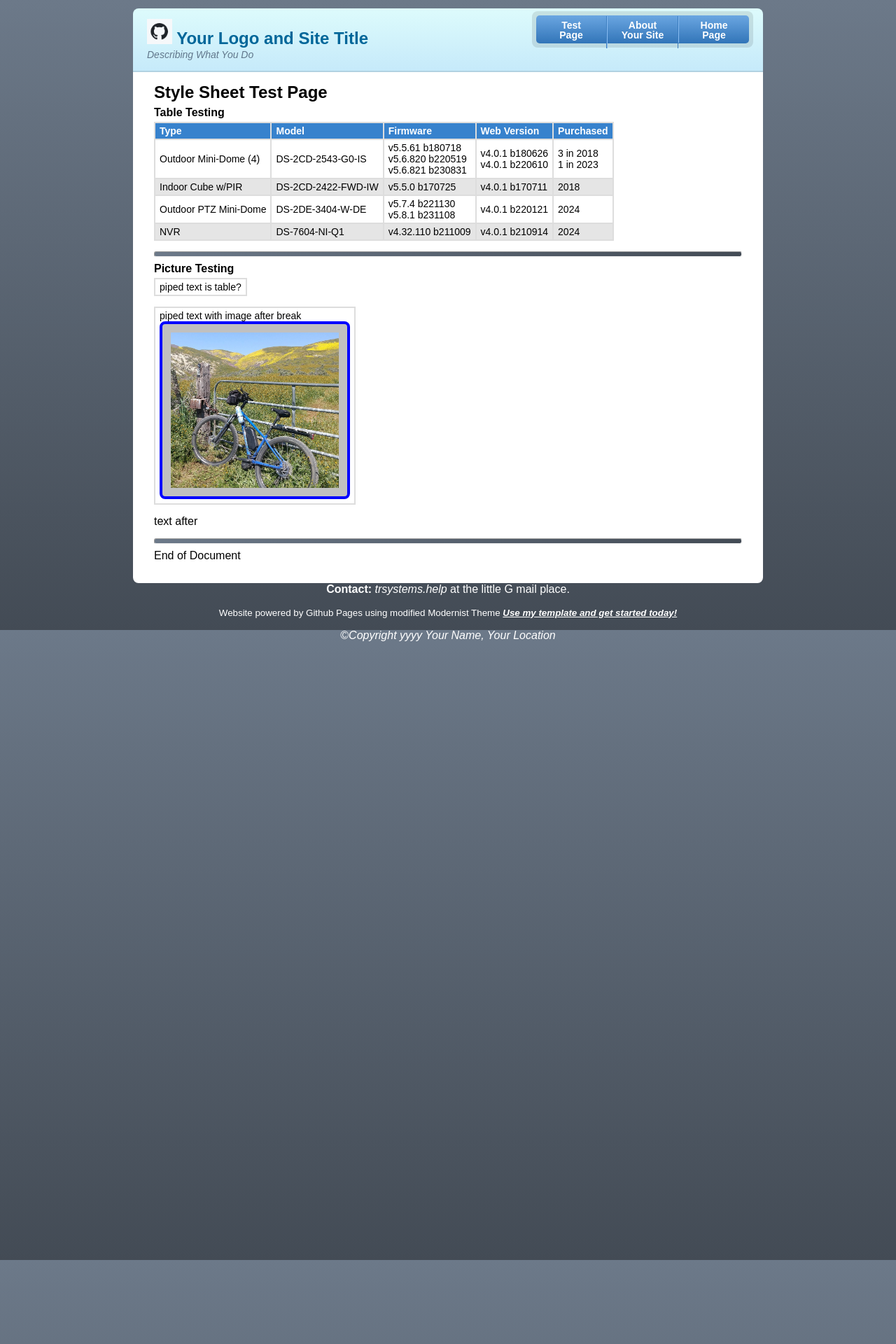
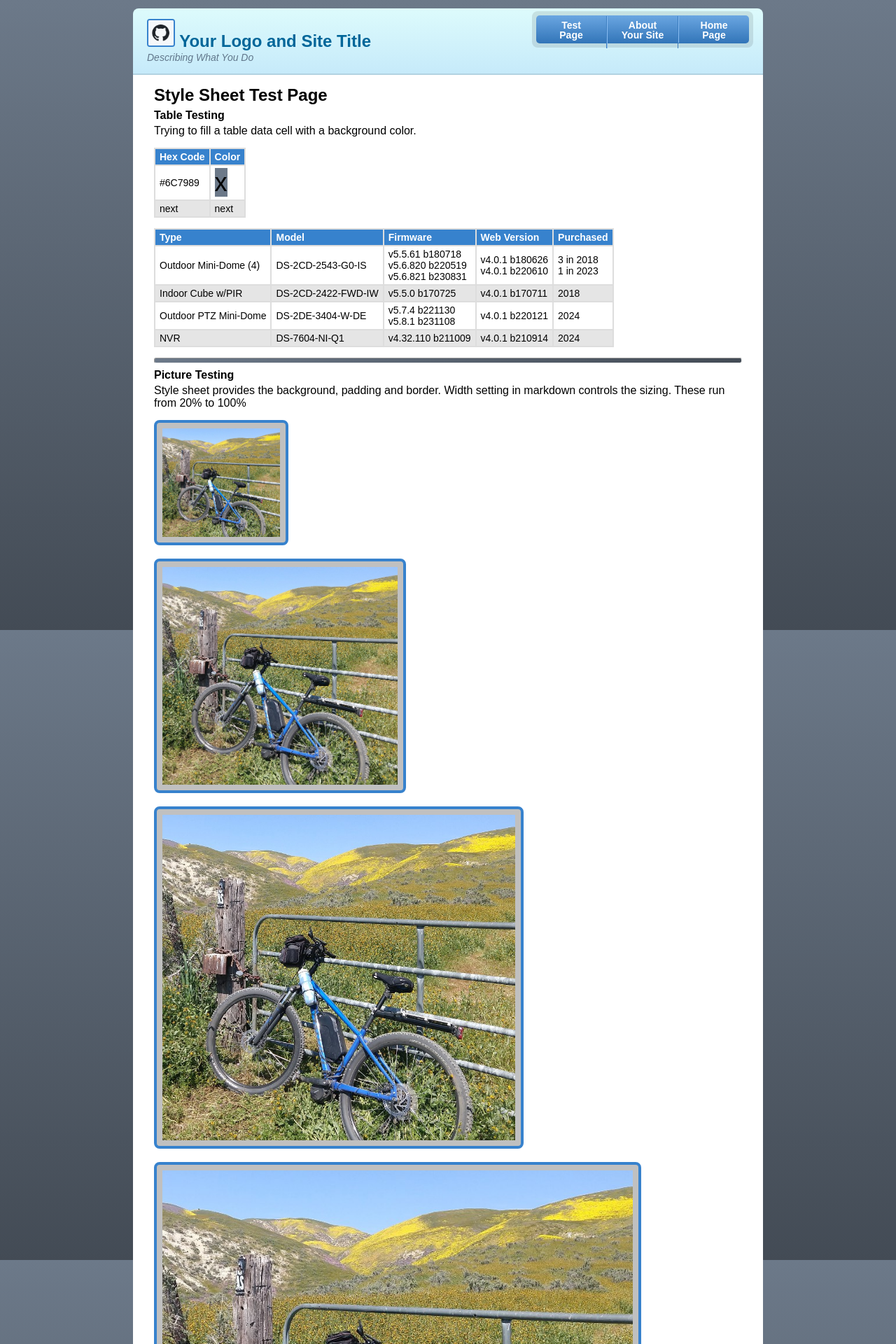
Before and after one commit to TR-Systems/modernist, a Jekyll site: the page built from test.md, in a window 1280 px wide. Shown: the top 1920 px of the page at 70% size. Built offline with Jekyll 4.4.1, drawn with Linux system fonts in a browser that asks for light colours; our own code applies the rules of GitHub Pages for plain Markdown files; some of the changed text lies outside the part shown.

Commit message:
Style updates for pics

```diff
--- a/_sass/tr-systems-modernist.scss
+++ b/_sass/tr-systems-modernist.scss
@@ -40,6 +40,14 @@ header {
   position:relative;
   padding:15px 20px;
   border-bottom:2px solid #B2D2E1;
+
+  img {
+    border: 2px solid #3782CD;
+    border-radius: 4px;
+    background: none;
+    padding:0;
+    max-width:48px;
+  }
 
   h1 {
     margin:0;
@@ -222,7 +230,12 @@ blockquote {
   p {margin-bottom: 0}
 }
 
+/* 4px matching blue border with 8px of silver padding */
 img {
+  padding: 8px;
+  border: 4px solid #3782CD;
+  border-radius: 8px;
+  background:silver;
   max-width:100%;
 }
 
--- a/test.md
+++ b/test.md
@@ -1,6 +1,12 @@
 ## Style Sheet Test Page
 
 #### Table Testing
+Trying to fill a table data cell with a background color.
+
+| Hex Code | Color |
+| -------- | ----- |
+| #6C7989 | <span style="font-size:36px;height:36px;width:36px;background:#6C7989;"> x </span> |
+| next | next |
 
 | Type | Model | Firmware | Web Version | Purchased |
 | ---- | ----- | -------- | ----------- | --------- |
@@ -12,12 +18,26 @@
 ---
 
 #### Picture Testing
+Style sheet provides the background, padding and border. Width setting in markdown controls the sizing. These run from 20% to 100%
 
-| piped text is table?
+<img width="20%" src="assets/images/ebike6.jpg" alt="Bike">
 
-| piped text with image after break<br><img width="240" src="assets/images/ebike6.jpg" alt="Bike" style="border:4px solid blue;border-radius:8px;padding:12px;background:silver;">
+<img width="40%" src="assets/images/ebike6.jpg" alt="Bike">
 
-text after
+<img width="60%" src="assets/images/ebike6.jpg" alt="Bike">
+
+<img width="80%" src="assets/images/ebike6.jpg" alt="Bike">
+
+<img src="assets/images/ebike6.jpg" alt="Bike">
+
+#### Pipe Testing
+Using the Pipe/Vertical Bar Symbol yields table cells
+
+| One pipe, one table data cells
+
+| Two bars with image after the second | <img width="240" src="assets/images/ebike6.jpg" alt="Bike">
+
+Fun stuff...
 
 ---
 
```
